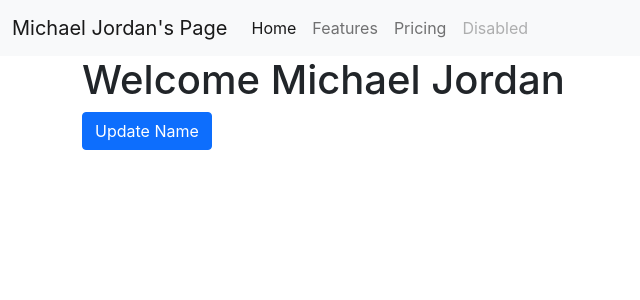
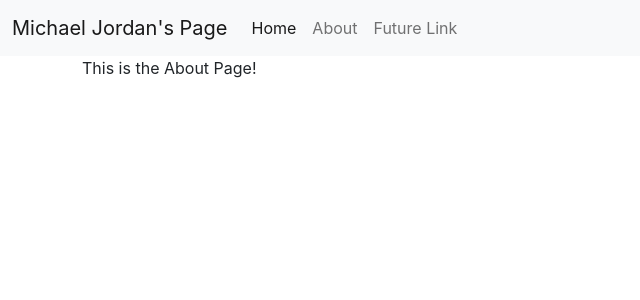
Before and after one commit to bstanton773/react-intro-66, a React (Create React App) app: page /about in a window 1280 px wide. Shown: the top 300 px of the page, without its empty margins (0-640 px from the left). Built offline with nearby package versions, Linux system fonts and the light colour scheme.

Commit message:
Add react router dom

```diff
--- a/package.json
+++ b/package.json
@@ -8,6 +8,7 @@
     "@testing-library/user-event": "^12.8.3",
     "react": "^17.0.2",
     "react-dom": "^17.0.2",
+    "react-router-dom": "^5.2.0",
     "react-scripts": "4.0.3",
     "web-vitals": "^1.1.2"
   },
--- a/src/App.js
+++ b/src/App.js
@@ -1,5 +1,7 @@
 import React, { Component } from 'react';
+import { Switch, Route} from 'react-router-dom';
 import Navbar from './components/Navbar';
+import About from './views/About';
 import Home from './views/Home';
 
 export default class App extends Component {
@@ -34,7 +36,14 @@ export default class App extends Component {
       <div>
         <Navbar myName={myName}/>
         <div className='container'>
-          <Home myName={myName} updateName={this.updateName}/>
+          <Switch>
+            <Route exact path='/'>
+              <Home myName={myName} updateName={this.updateName}/>
+            </Route>
+            <Route exact path='/about'>
+              <About />
+            </Route>
+          </Switch>
         </div>
       </div>
     )
--- a/src/components/Navbar.js
+++ b/src/components/Navbar.js
@@ -1,4 +1,5 @@
-import React, { Component } from 'react'
+import React, { Component } from 'react';
+import {Link} from 'react-router-dom';
 
 export default class Navbar extends Component {
     render() {
@@ -6,23 +7,20 @@ export default class Navbar extends Component {
             <div>
                 <nav className="navbar navbar-expand-lg navbar-light bg-light">
                     <div className="container-fluid">
-                        <a className="navbar-brand" href="/">{this.props.myName}'s Page</a>
+                        <Link className="navbar-brand" to="/">{this.props.myName}'s Page</Link>
                         <button className="navbar-toggler" type="button" data-bs-toggle="collapse" data-bs-target="#navbarNav" aria-controls="navbarNav" aria-expanded="false" aria-label="Toggle navigation">
                         <span className="navbar-toggler-icon"></span>
                         </button>
                         <div className="collapse navbar-collapse" id="navbarNav">
                         <ul className="navbar-nav">
                             <li className="nav-item">
-                            <a className="nav-link active" aria-current="page" href="/">Home</a>
+                            <Link className="nav-link active" aria-current="page" to="/">Home</Link>
                             </li>
                             <li className="nav-item">
-                            <a className="nav-link" href="/">Features</a>
+                            <Link className="nav-link" to="/about">About</Link>
                             </li>
                             <li className="nav-item">
-                            <a className="nav-link" href="/">Pricing</a>
-                            </li>
-                            <li className="nav-item">
-                            <a className="nav-link disabled" href="/" tabIndex="-1" aria-disabled="true">Disabled</a>
+                            <Link className="nav-link" to="/">Future Link</Link>
                             </li>
                         </ul>
                         </div>
--- a/src/index.js
+++ b/src/index.js
@@ -3,10 +3,13 @@ import ReactDOM from 'react-dom';
 import './index.css';
 import App from './App';
 import reportWebVitals from './reportWebVitals';
+import {BrowserRouter as Router} from 'react-router-dom';
 
 ReactDOM.render(
   <React.StrictMode>
-    <App />
+    <Router>
+      <App />
+    </Router>
   </React.StrictMode>,
   document.getElementById('root')
 );
--- /dev/null
+++ b/src/views/About.js
@@ -0,0 +1,11 @@
+import React, { Component } from 'react'
+
+export default class About extends Component {
+    render() {
+        return (
+            <div>
+                This is the About Page!
+            </div>
+        )
+    }
+}
```
Also changed, not shown: 1 other file (tests, documents, lock files or other folders).
